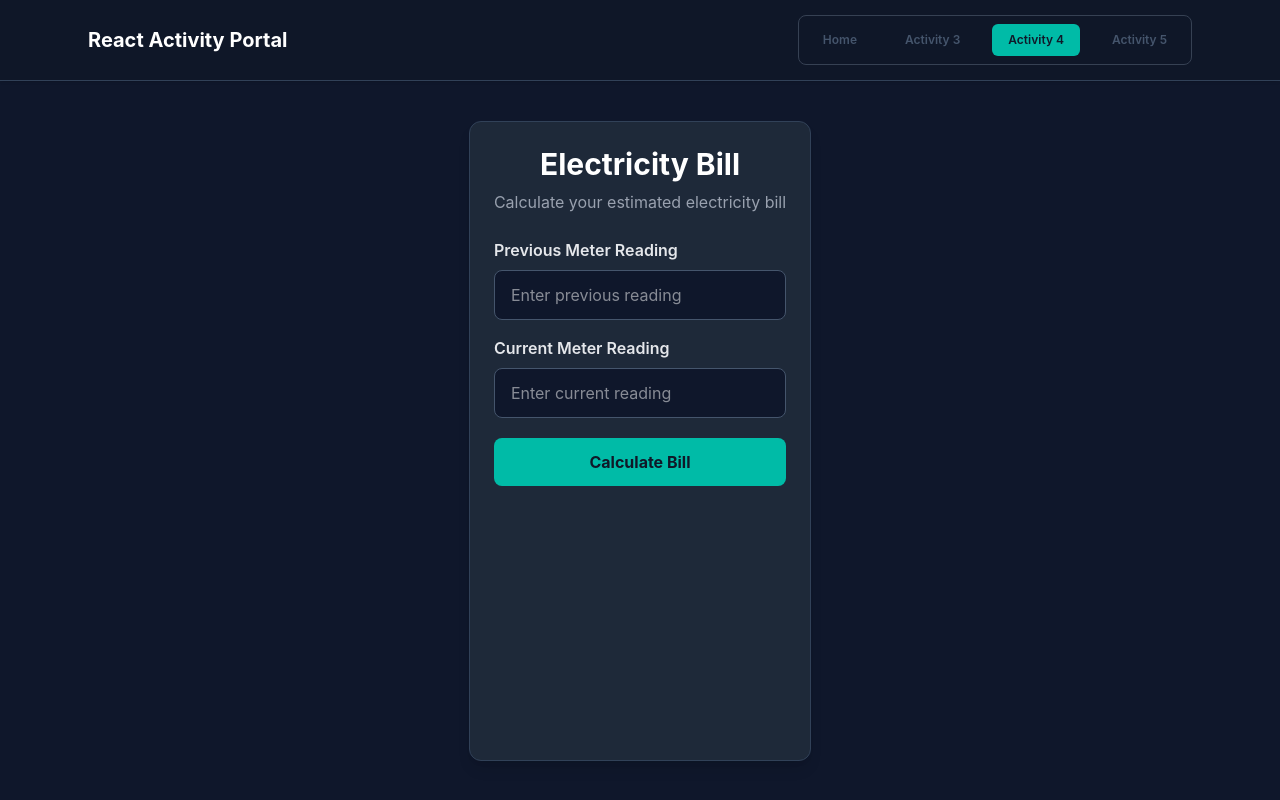
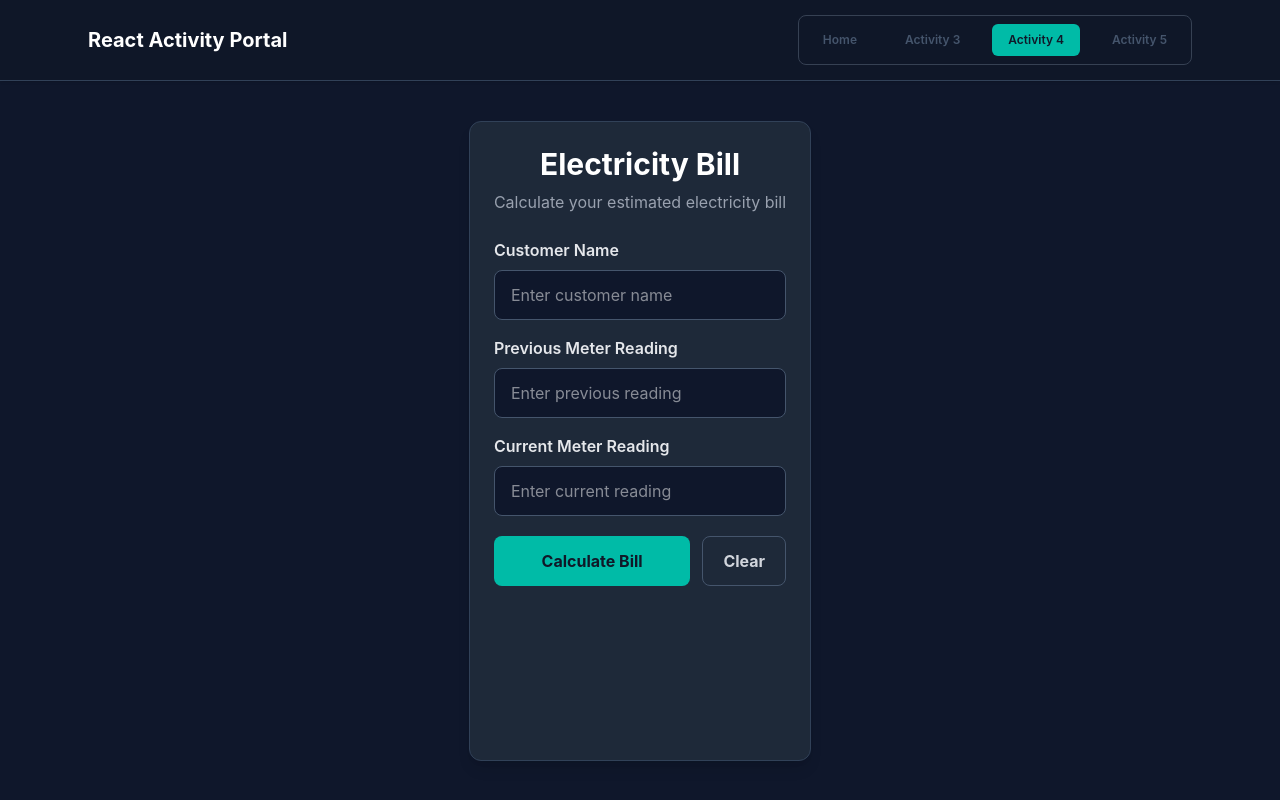
Before and after one commit to plcastro/Activity-Portal, a React (Vite) app: page /electricity in a window 1280 px wide. Built offline with nearby package versions, Linux system fonts and the light colour scheme.

Commit message:
Update ElectricityBill.jsx

```diff
--- a/src/pages/ElectricityBill.jsx
+++ b/src/pages/ElectricityBill.jsx
@@ -1,16 +1,21 @@
 import { useState } from "react";
 
 export default function ElectricityBill() {
+  const [name, setName] = useState("");
   const [previousReading, setPreviousReading] = useState("");
   const [currentReading, setCurrentReading] = useState("");
   const [bill, setBill] = useState(null);
   const [error, setError] = useState("");
 
-  const rate = 11;
-
   function calculateBill() {
     const previous = Number(previousReading);
     const current = Number(currentReading);
+
+    if (name.trim() === "") {
+      setError("Please enter the customer's name.");
+      setBill(null);
+      return;
+    }
 
     if (previousReading === "" || currentReading === "") {
       setError("Please enter both meter readings.");
@@ -31,13 +36,39 @@ export default function ElectricityBill() {
     }
 
     const consumption = current - previous;
+    let rate;
+
+    if (consumption <= 100) {
+      rate = 10;
+    } else if (consumption <= 200) {
+      rate = 12;
+    } else if (consumption <= 300) {
+      rate = 15;
+    } else {
+      rate = 18;
+    }
+
     const total = consumption * rate;
+    const usage = total >= 5000
+      ? "High Electricity Usage"
+      : "Normal Electricity Usage";
 
     setError("");
+
     setBill({
       consumption,
+      rate,
       total,
+      usage,
     });
+  }
+
+  function clearForm() {
+    setName("");
+    setPreviousReading("");
+    setCurrentReading("");
+    setBill(null);
+    setError("");
   }
 
   return (
@@ -47,9 +78,24 @@ export default function ElectricityBill() {
           <h1 className="text-3xl font-bold text-white">
             Electricity Bill
           </h1>
+
           <p className="mt-2 text-gray-400">
             Calculate your estimated electricity bill
           </p>
+        </div>
+
+        <div className="mb-4">
+          <label className="mb-2 block font-semibold text-gray-200">
+            Customer Name
+          </label>
+
+          <input
+            type="text"
+            value={name}
+            onChange={(e) => setName(e.target.value)}
+            placeholder="Enter customer name"
+            className="w-full rounded-lg border border-slate-600 bg-slate-900 px-4 py-3 text-white outline-none transition focus:border-teal-500"
+          />
         </div>
 
         <div className="mb-4">
@@ -100,18 +146,37 @@ export default function ElectricityBill() {
           </div>
         )}
 
-        <button
-          onClick={calculateBill}
-          className="w-full rounded-lg bg-teal-500 px-4 py-3 font-bold text-gray-900 transition hover:bg-teal-600 hover:text-white"
-        >
-          Calculate Bill
-        </button>
+        <div className="flex gap-3">
+          <button
+            onClick={calculateBill}
+            className="flex-1 rounded-lg bg-teal-500 px-4 py-3 font-bold text-gray-900 transition hover:bg-teal-600 hover:text-white"
+          >
+            Calculate Bill
+          </button>
+
+          <button
+            onClick={clearForm}
+            className="rounded-lg border border-slate-600 px-5 py-3 font-bold text-gray-300 transition hover:bg-slate-700 hover:text-white"
+          >
+            Clear
+          </button>
+        </div>
 
         {bill !== null && (
           <div className="mt-6 rounded-lg border border-teal-700 bg-slate-900 p-5">
             <h2 className="mb-4 text-xl font-bold text-teal-400">
               Bill Summary
             </h2>
+
+            <div className="mb-4 rounded-lg bg-slate-800 p-4">
+              <p className="text-sm text-gray-400">
+                Customer
+              </p>
+
+              <p className="text-lg font-bold text-white">
+                {name}
+              </p>
+            </div>
 
             <div className="space-y-3">
               <div className="flex justify-between border-b border-slate-700 pb-3">
@@ -140,7 +205,7 @@ export default function ElectricityBill() {
                 </span>
 
                 <span className="font-semibold text-white">
-                  {bill.consumption} kWh
+                  {bill.consumption.toFixed(2)} kWh
                 </span>
               </div>
 
@@ -150,13 +215,29 @@ export default function ElectricityBill() {
                 </span>
 
                 <span className="font-semibold text-white">
-                  ₱{rate.toFixed(2)} / kWh
+                  ₱{bill.rate.toFixed(2)} / kWh
+                </span>
+              </div>
+
+              <div className="flex justify-between border-b border-slate-700 pb-3">
+                <span className="text-gray-400">
+                  Usage Status
+                </span>
+
+                <span
+                  className={
+                    bill.total >= 5000
+                      ? "font-bold text-red-400"
+                      : "font-bold text-teal-400"
+                  }
+                >
+                  {bill.usage}
                 </span>
               </div>
 
               <div className="flex justify-between pt-2">
                 <span className="text-lg font-bold text-gray-200">
-                  Estimated Bill
+                  Total Bill
                 </span>
 
                 <span className="text-2xl font-bold text-teal-400">
```
